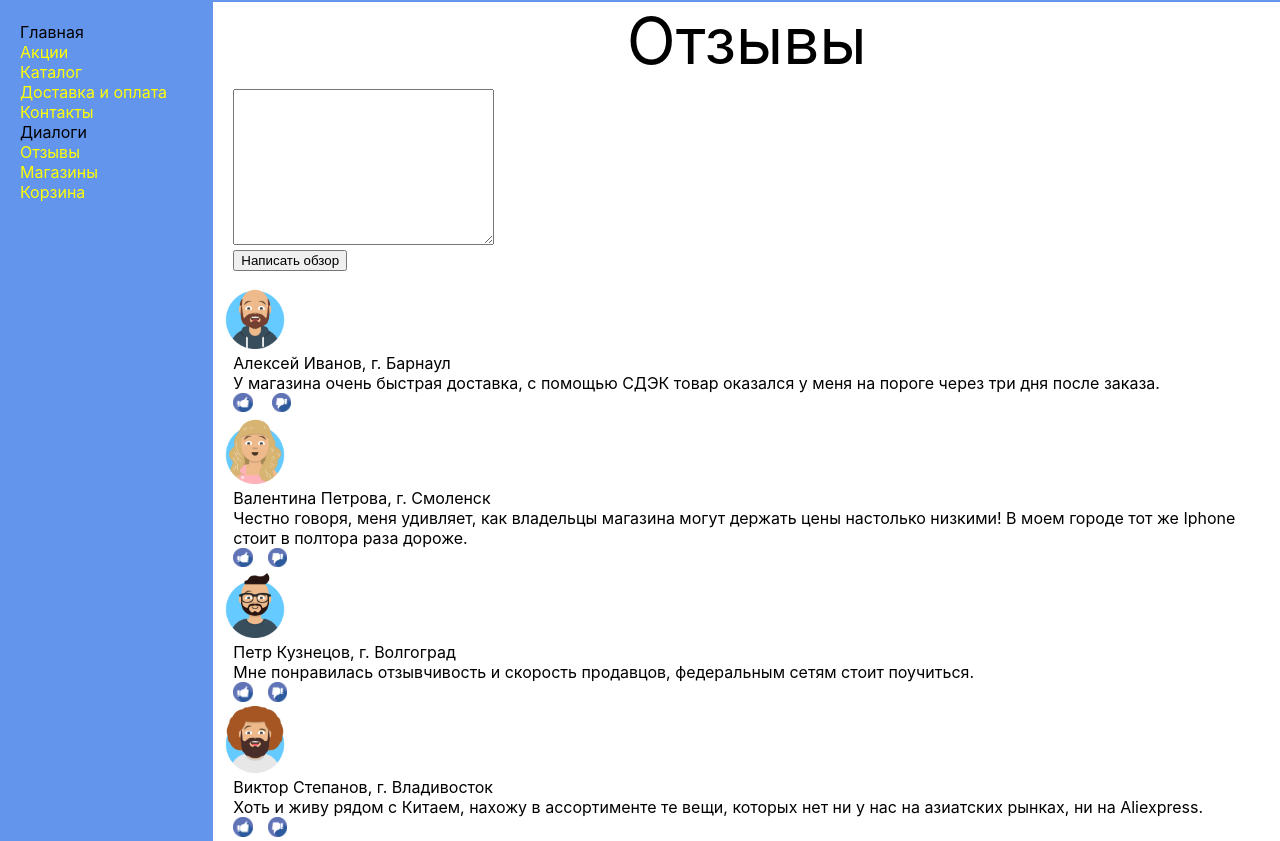
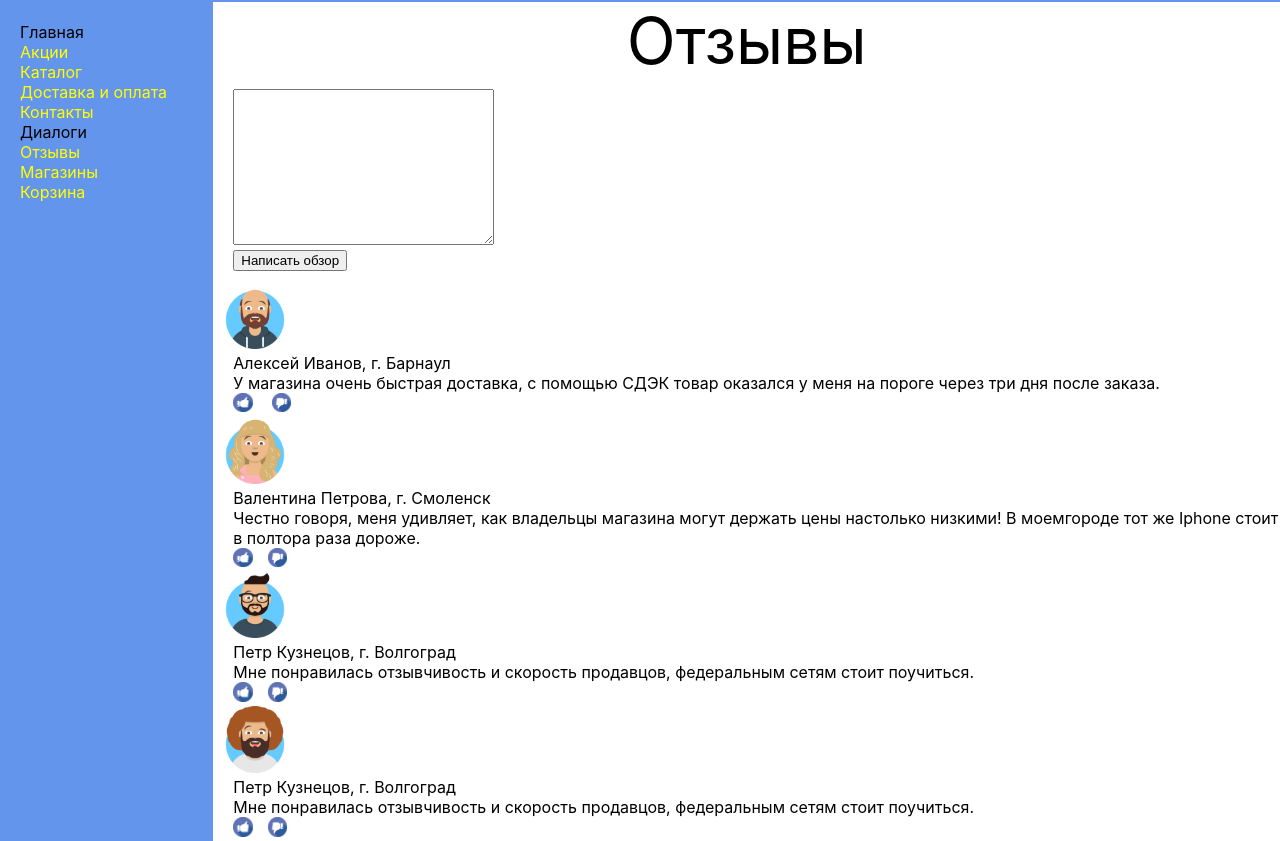
Before and after one commit to beebzo/study, a React (Create React App) app in the folder my-project/: page /ReviewPage in a window 1280 px wide. Shown: the part 166-1007 px from the top of the page. Built offline with nearby package versions, Linux system fonts and the light colour scheme.

Commit message:
Refactored Reviewpage, used Arrays

```diff
--- a/my-project/src/components/Review/Review.jsx
+++ b/my-project/src/components/Review/Review.jsx
@@ -4,29 +4,52 @@ import userpic from './Components/userpic.png'
 import userpic2 from './Components/userpic2.png'
 import userpic3 from './Components/userpic3.png'
 import userpic4 from './Components/userpic4.png'
-import like from './Components/like.png'
-import dislike from './Components/dislike.png'
+
+let picnames = [
+    {picname: 'userpic'},
+    {picname: 'userpic2'},
+    {picname: 'userpic3'},
+    {picname: 'userpic4'}
+]
+
+let authorNames = [
+    {authorName: 'Алексей Иванов, г. Барнаул'},
+    {authorName: 'Валентина Петрова, г. Смоленск'},
+    {authorName: 'Петр Кузнецов, г. Волгоград'},
+    {authorName: 'Виктор Степанов, г. Владивосток'}
+]
+
+let reviewtexts = [
+    {reviewtext: 'У магазина очень быстрая доставка, с помощью СДЭК товар оказа' +
+            'лся у меня на пороге через три дня после заказа.'},
+    {reviewtext: 'Честно говоря, меня удивляет, как владельцы магазина' +
+            ' могут держать цены настолько низкими! В моем' +
+            'городе тот же Iphone стоит в полтора раза дороже.'},
+    {reviewtext: 'Мне понравилась отзывчивость и скорость продавцов, ' +
+            'федеральным сетям стоит поучиться.'},
+    {reviewtext: 'Хоть и живу рядом с Китаем, нахожу в ассортименте те ' +
+            'вещи, которых нет ни у нас на азиатских рынках' +
+            'ни на Aliexpress.'}
+]
 
 let Profilepic = (props)  => {
     return (
         <div>
-          <div className={classes.profilepic}>
-            <img src={require('./Components/' + (props.picname) + '.png')} />
-          </div>
+            <div className={classes.profilepic}>
+                <img src={require('./Components/' + (props.picname) + '.png')} />
+            </div>
         </div>
     )
-        }
-
+}
 const Review = (props) => {
     return (
         <div>
         <div className={classes.review}>
-            {props.profilepic}
             {props.authorName}
-            {props.message}  </div>
+            {props.reviewtext}  </div>
 
         </div>
     )
 }
 export default Review
-export {Profilepic}
+export {picnames, authorNames, reviewtexts, Profilepic}
--- a/my-project/src/components/Review/Reviewpage.jsx
+++ b/my-project/src/components/Review/Reviewpage.jsx
@@ -1,19 +1,19 @@
 import React from 'react';
 import classes from './Components/Reviewpage.module.css'
-import Review, {Profilepic} from "./Review";
-import userpic from './Components/userpic.png'
-import userpic2 from './Components/userpic2.png'
-import userpic3 from './Components/userpic3.png'
-import userpic4 from './Components/userpic4.png'
+import Review, { picnames, reviewtexts, authorNames,Profilepic} from "./Review";
 import like from './Components/like.png'
 import dislike from './Components/dislike.png'
 import likecount from "./Components/Like";
+
+
 
 let newReviewElement = React.createRef()
 let addReview = () => {
     let text=newReviewElement.current.value;
     alert(text+'\n'+'Спасибо за отзыв')
 }
+
+/*let reviewUserpicELements = picnames.map (u => <Profilepic picname={u.picname} /> );*/
 
 const Reviewpage = () => {
     return (
@@ -26,35 +26,32 @@ const Reviewpage = () => {
                     <div><button onClick={addReview}>Написать обзор</button></div>
                 </div>
             <div className={classes.review}>
-                <Profilepic picname='userpic' />
-                <Review authorName='Алексей Иванов, г. Барнаул' />
-                <Review message='У магазина очень быстрая доставка, с помощью СДЭК товар оказался у меня на пороге через три дня после
-                    заказа.' />
+                <Profilepic picname={picnames[0].picname} />
+                <Review authorName={authorNames[0].authorName} />
+                <Review reviewtext={reviewtexts[0].reviewtext} />
                 <span className={classes.LikeDislike}><img src={like} alt=""/> {likecount}
                     <img src={dislike} alt=""/></span>
             </div>
             <div className={classes.review}>
-                <Profilepic picname='userpic2' />
-                <Review authorName='Валентина Петрова, г. Смоленск' />
-                <Review message='Честно говоря, меня удивляет, как владельцы магазина могут держать цены настолько низкими! В моем
-                    городе тот же Iphone стоит в полтора раза дороже.' />
+                <Profilepic picname={picnames[1].picname} />
+                <Review authorName={authorNames[1].authorName} />
+                <Review reviewtext={reviewtexts[1].reviewtext} />
                 <div className={classes.LikeDislike}><img src={like} alt=""/>
                     <img src={dislike} alt=""/>
                 </div>
             </div>
             <div className={classes.review}>
-                <Profilepic picname='userpic3' />
-                <Review authorName='Петр Кузнецов, г. Волгоград' />
-                <Review message='Мне понравилась отзывчивость и скорость продавцов, федеральным сетям стоит поучиться.' />
+                <Profilepic picname={picnames[2].picname} />
+                <Review authorName={authorNames[2].authorName} />
+                <Review reviewtext={reviewtexts[2].reviewtext} />
                 <div className={classes.LikeDislike}><img src={like} alt=""/>
                     <img src={dislike} alt=""/>
                 </div>
             </div>
             <div className={classes.review}>
-                <Profilepic picname='userpic4' />
-                <Review authorName='Виктор Степанов, г. Владивосток' />
-                <Review message='Хоть и живу рядом с Китаем, нахожу в ассортименте те вещи, которых нет ни у нас на азиатских рынках,
-                    ни на Aliexpress.' />
+                <Profilepic picname={picnames[3].picname} />
+                <Review authorName={authorNames[2].authorName} />
+                <Review reviewtext={reviewtexts[2].reviewtext} />
                 <div className={classes.LikeDislike}><img src={like} alt=""/>
                     <img src={dislike} alt=""/>
                 </div>
```
